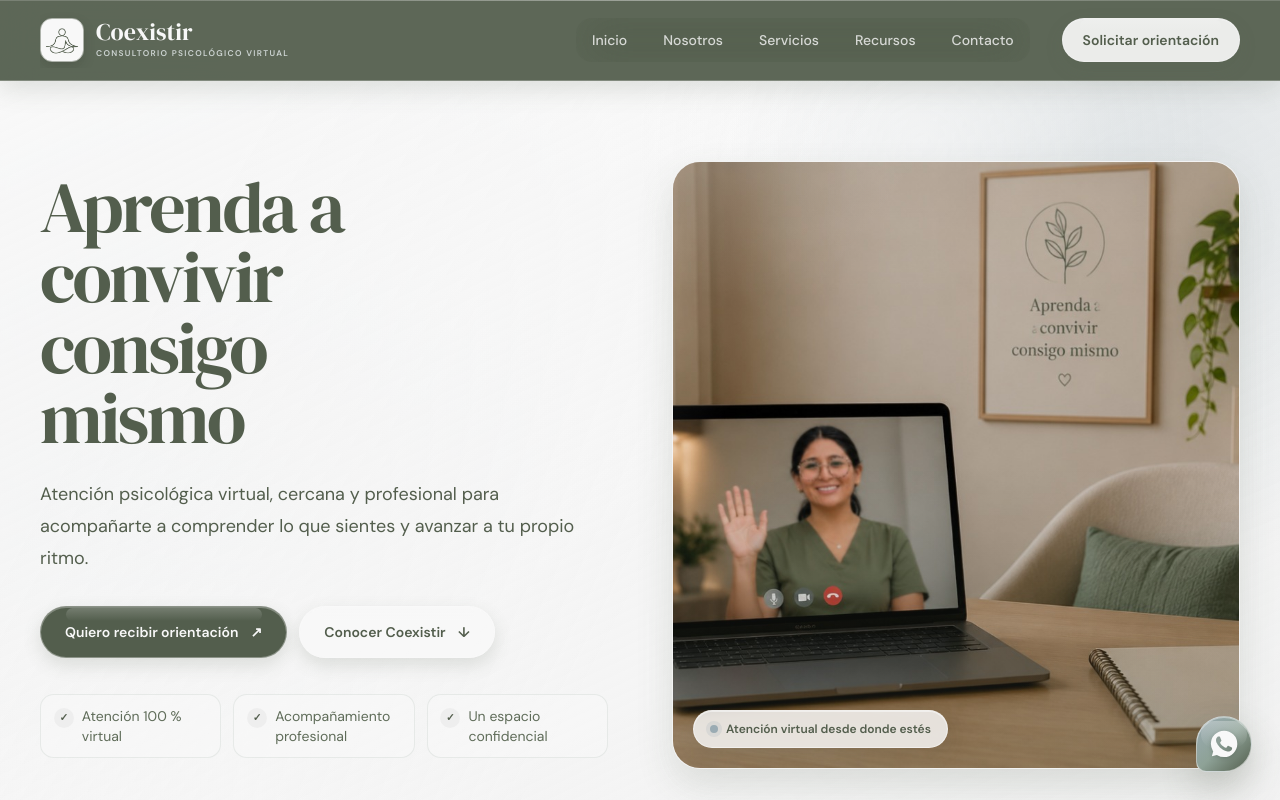
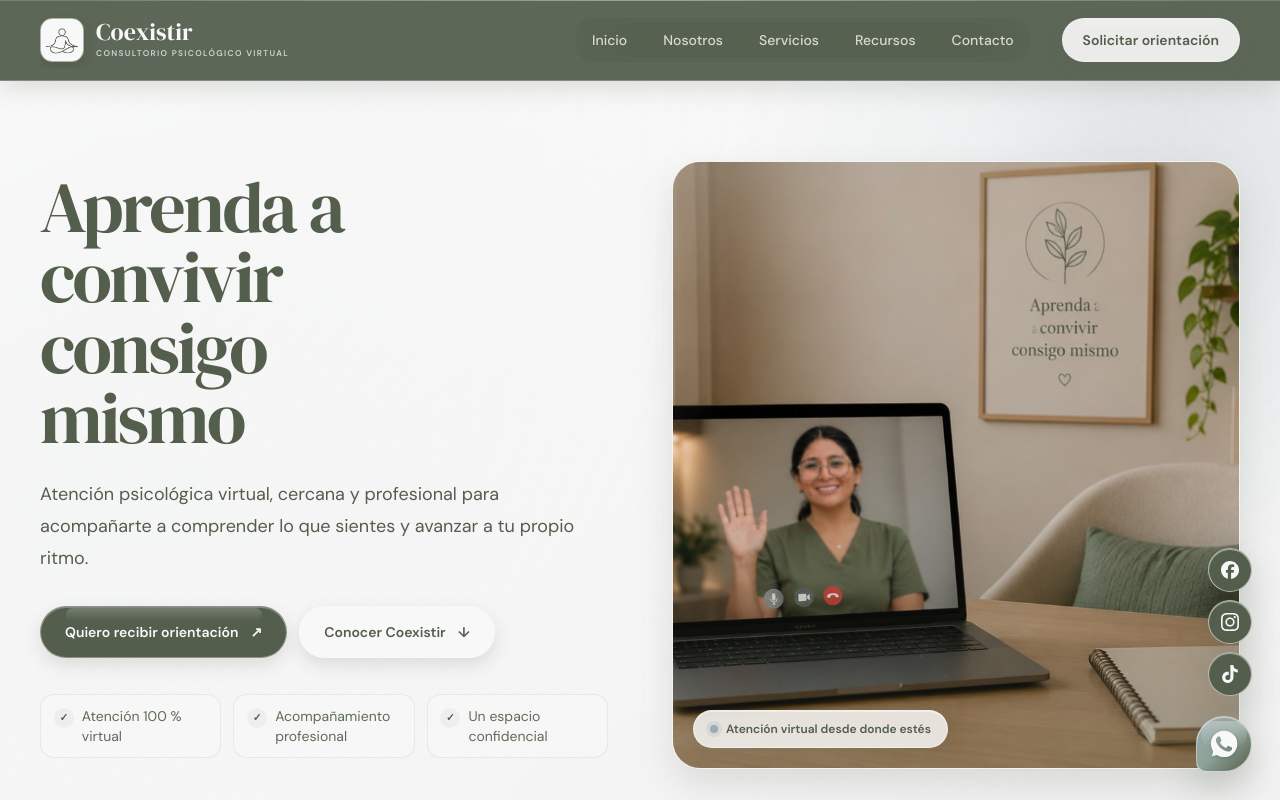
Before and after one commit to Anthony38zrgo-2/consultoria-coexistir, a Vue app: page / in a window 1280 px wide. Shown: the top 800 px of the page. Built offline with nearby package versions, Linux system fonts and the light colour scheme; the HTML template or start-up script is replaced by a standard one.

Commit message:
Add floating social media buttons

```diff
--- a/package.json
+++ b/package.json
@@ -13,6 +13,7 @@
   },
   "dependencies": {
     "@tailwindcss/vite": "^4.3.3",
+    "simple-icons": "^16.21.0",
     "tailwindcss": "^4.3.3",
     "vue": "^3.5.39"
   },
--- a/src/components/layout/AppFooter.vue
+++ b/src/components/layout/AppFooter.vue
@@ -20,7 +20,9 @@ import { siteData } from "@/constants/company";
           <a
             v-for="network in siteData.footer.socialNetworks"
             :key="network.platform"
-            :href="network.url || '#contacto'"
+            :href="network.url"
+            target="_blank"
+            rel="noopener noreferrer"
             :aria-label="network.platform"
           >{{ network.platform.slice(0, 2) }}</a>
         </nav>
--- a/src/components/ui/WhatsAppButton.vue
+++ b/src/components/ui/WhatsAppButton.vue
@@ -1,5 +1,6 @@
 <script setup>
-import { onBeforeUnmount, onMounted, ref } from "vue";
+import { computed, onBeforeUnmount, onMounted, ref } from "vue";
+import { siFacebook, siInstagram, siTiktok } from "simple-icons";
 import { siteData } from "@/constants/company";
 import { useWhatsApp } from "@/composables/useWhatsApp";
 import professionalIllustration from "@/assets/images/profesional-salud-whatsapp.png";
@@ -7,6 +8,16 @@ import professionalIllustration from "@/assets/images/profesional-salud-whatsapp
 const panelOpen = ref(false);
 const customMessage = ref("");
 const { createWhatsAppUrl, whatsappUrl } = useWhatsApp();
+const socialIcons = {
+  Facebook: siFacebook,
+  Instagram: siInstagram,
+  TikTok: siTiktok,
+};
+const floatingSocialNetworks = computed(() =>
+  siteData.footer.socialNetworks
+    .filter((network) => network.url && socialIcons[network.platform])
+    .map((network) => ({ ...network, icon: socialIcons[network.platform] })),
+);
 
 const handleFloatingButton = () => {
   if (!panelOpen.value) {
@@ -119,6 +130,27 @@ onBeforeUnmount(() => document.removeEventListener("keydown", handleEscape));
     </aside>
   </Transition>
 
+  <nav
+    class="floating-socials"
+    :class="{ 'is-hidden': panelOpen }"
+    aria-label="Redes sociales de Coexistir"
+  >
+    <a
+      v-for="network in floatingSocialNetworks"
+      :key="network.platform"
+      class="floating-social-link"
+      :href="network.url"
+      target="_blank"
+      rel="noopener noreferrer"
+      :aria-label="`Visitar Coexistir en ${network.platform}`"
+      :title="network.platform"
+    >
+      <svg viewBox="0 0 24 24" fill="currentColor" aria-hidden="true">
+        <path :d="network.icon.path" />
+      </svg>
+    </a>
+  </nav>
+
   <button
     type="button"
     class="floating-contact"
--- a/src/data/locations.json
+++ b/src/data/locations.json
@@ -142,10 +142,18 @@
     "email": "coexistir.psico@gmail.com",
     "copyright": "©2026 - Coexistir.psico",
     "socialNetworks": [
-      { "platform": "TikTok", "url": "" },
-      { "platform": "Instagram", "url": "" },
-      { "platform": "Facebook", "url": "" },
-      { "platform": "Sitio web", "url": "" }
+      {
+        "platform": "Facebook",
+        "url": "https://www.facebook.com/share/1HfrSu8z9t/?mibextid=wwXIfr"
+      },
+      {
+        "platform": "Instagram",
+        "url": "https://www.instagram.com/coexistir.psico"
+      },
+      {
+        "platform": "TikTok",
+        "url": "https://www.tiktok.com/@coexistir.psico?_r=1&_t=ZS-98PT8Kg7xJa"
+      }
     ]
   }
 }
--- a/src/styles/components.css
+++ b/src/styles/components.css
@@ -597,6 +597,22 @@
     @apply fixed bottom-5 right-5 z-[60] grid size-14 cursor-pointer place-items-center overflow-hidden rounded-[50%_50%_50%_18%] border border-coexistir-900/10 bg-gradient-to-br from-[#9aabb3] via-[#8ea297] to-[#535e4d] text-white shadow-[0_16px_38px_-12px_rgba(83,94,77,0.65)] ring-1 ring-coexistir-900/10 transition duration-300 before:pointer-events-none before:absolute before:inset-x-1 before:top-1 before:h-1/2 before:rounded-full before:bg-gradient-to-b before:from-white/30 before:to-transparent before:content-[''] hover:-translate-y-1 hover:scale-105 hover:shadow-[0_20px_45px_-12px_rgba(83,94,77,0.75)] sm:bottom-7 sm:right-7;
   }
 
+  .floating-socials {
+    @apply fixed bottom-[5.75rem] right-5 z-[60] flex flex-col items-center gap-2 transition duration-300 sm:bottom-[6.5rem] sm:right-7;
+  }
+
+  .floating-socials.is-hidden {
+    @apply pointer-events-none translate-y-3 opacity-0;
+  }
+
+  .floating-social-link {
+    @apply grid size-11 place-items-center rounded-full border border-white/30 bg-coexistir-900 p-3 text-white shadow-[0_12px_30px_-12px_rgba(83,94,77,0.8)] ring-1 ring-coexistir-900/10 transition duration-300 hover:-translate-y-0.5 hover:bg-coexistir-700 focus-visible:outline-2 focus-visible:outline-offset-4 focus-visible:outline-coexistir-active;
+  }
+
+  .floating-social-link svg {
+    @apply size-full;
+  }
+
   .floating-contact.is-active {
     @apply scale-105 from-[#879c92] via-[#718278] to-[#434c3e];
   }
@@ -1136,6 +1152,7 @@
   }
 
   .floating-contact,
+  .floating-social-link,
   .whatsapp-question-panel,
   .whatsapp-panel-mark {
     border-color: rgb(248 248 248 / 0.58);
```
Also changed, not shown: 1 other file (tests, documents, lock files or other folders).
